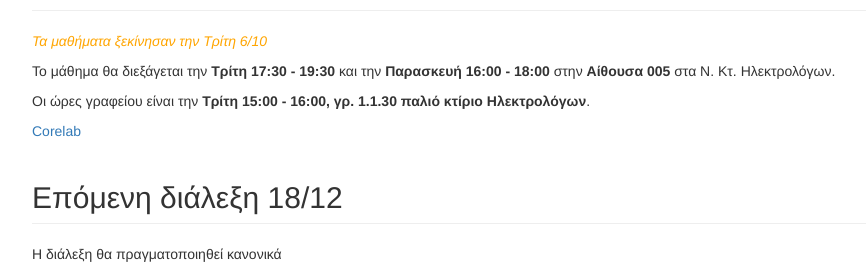
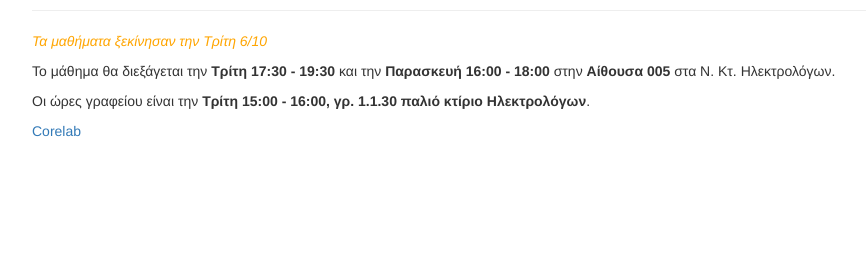
Before and after one commit to dionyziz/crypto-class, a Django app: page / in a window 1280 px wide. Shown: the part 1298-1572 px from the top of the page, without its empty margins (38-904 px from the left). After the commit the page ends 1435 px from the top, so only its background shows below. Run offline with Django 3.2, Linux system fonts and the light colour scheme; some libraries are stand-ins or nearby versions.

Commit message:
comment out 'next lecture' section

```diff
--- a/templates/index.html
+++ b/templates/index.html
@@ -48,8 +48,8 @@
 				<p>Οι ώρες γραφείου είναι την <span class="bold">Τρίτη 15:00 - 16:00, γρ. 1.1.30 παλιό κτίριο Ηλεκτρολόγων</span>.</p>
 				<p><a href="https://corelab.ntua.gr/index.gr.html">Corelab</a></p>
 
-				<h2 class="page-header">Επόμενη διάλεξη 18/12</h2>
-				<p>Η διάλεξη θα πραγματοποιηθεί κανονικά</p>
+				<!--<h2 class="page-header">Επόμενη διάλεξη 18/12</h2>
+        <p>Η διάλεξη θα πραγματοποιηθεί κανονικά</p>-->
 			</main>
         </div>
 {% endblock %}
```
